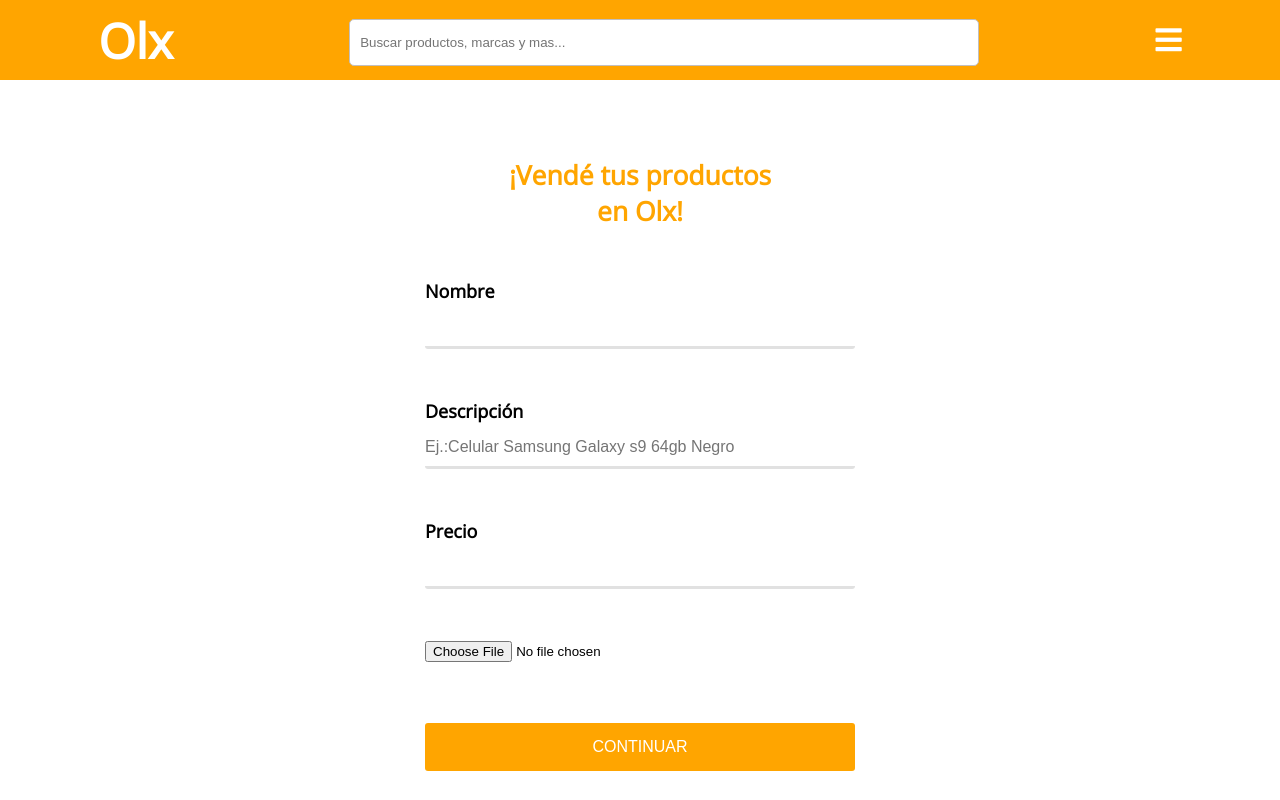
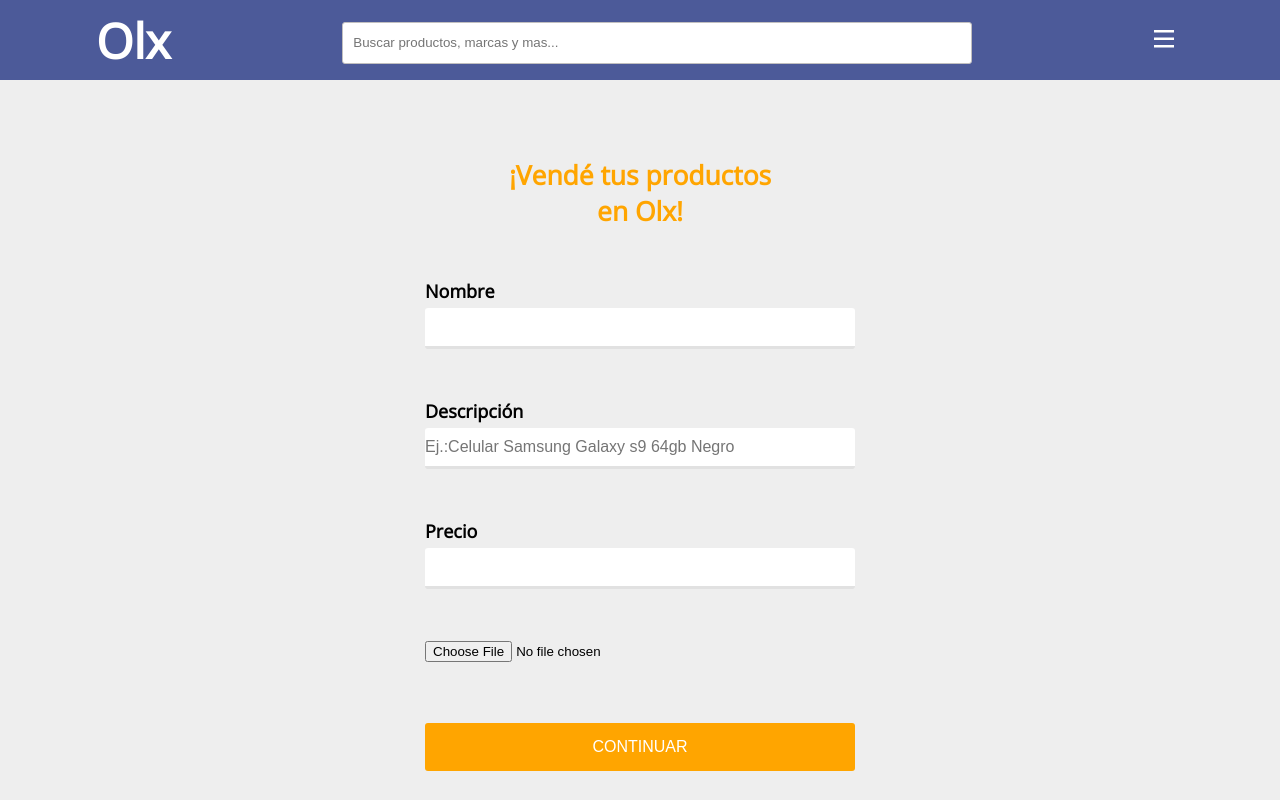
Before and after one commit to misael-github/e-commerce, a React (Create React App) app: page /sell in a window 1280 px wide. Shown: the top 800 px of the page. Built offline with nearby package versions, Linux system fonts and the light colour scheme; no server answers.

Commit message:
cambio de iconos por react-icons, cambio de estilos del menú, del background y header

```diff
--- a/src/generalComponents/components/Header.jsx
+++ b/src/generalComponents/components/Header.jsx
@@ -6,6 +6,8 @@
 import { useState } from "react";
 import { useSelector } from "react-redux";
 import db from "../../db";
+import  {GoGrabber}  from "react-icons/go";
+import { GoX } from "react-icons/go";
 
 
 const Header = () => {
@@ -16,7 +18,9 @@
     console.log(user)
     db.auth().signOut()
   }
-
+const saludar = () => {
+  console.log("hola")
+}
   return (
     <header className="container-header">
       <nav className="nav-header">
@@ -34,16 +38,23 @@
         />
         {/* Si menu es true le pone display none sino flex ycada vez que hacen click seteo el valor de menu y
         asi hago que se vea o no cada icono */}
-        <i
-          className="fas fa-bars icon-burger"
+          <GoGrabber className="icon-bars"  style={{ display: menu ? "none" : "flex" }}
+          onClick={() => setMenu(true)}/>
+
+          {/* style recibe un onjeto con los styles */}
+          <GoX className="icon-cross"  style={{ display: menu ? "flex" : "none" }}
+          onClick={() => setMenu(false)}/>
+        {/* <i
+          className=""
           style={{ display: menu ? "none" : "flex" }}
           onClick={() => setMenu(true)}
-        ></i>
-        <i
+        ></i> */}
+        {/* <i
           className="fas fa-times icon-cruz"
           style={{ display: menu ? "flex" : "none" }}// style recibe un onjeto con los styles
           onClick={() => setMenu(false)}
-        ></i>
+        ></i> */}
+
         {/* Si el menu esta es true el left es 0 sino -100% */}
         <ul className=" ul" style={{ left: menu ? "0" : "-100%" }}>
 
--- a/src/generalComponents/styles/cards.css
+++ b/src/generalComponents/styles/cards.css
@@ -100,8 +100,8 @@
     margin: auto;
 }
 .section-products__title{
-    margin: 50px 0 20px 30px;
-    font-size: 30px;
+    margin: 50px 0 20px 20px;
+    font-size: 22px;
 }
 
 .ubication{
--- a/src/generalComponents/styles/footer.css
+++ b/src/generalComponents/styles/footer.css
@@ -7,7 +7,7 @@
   justify-content: space-around;
   align-items: center;
   padding: 12px 0;
-  background-color: #002f34;
+  background-color: #3E497A;
   color: #fff;
   margin-top: 50px;
 }
--- a/src/generalComponents/styles/header.css
+++ b/src/generalComponents/styles/header.css
@@ -7,10 +7,10 @@
   align-items: center;
   padding: 0 10px;
   height: 80px;
-  background-color: orange;
+  background-color: #4c5a99;
 }
 .logo {
-  font-size: 22px;
+  font-size: 20px;
   font-weight: 600;
   color: #fff;
   cursor: pointer;
@@ -29,37 +29,46 @@
   flex-direction: column;
   justify-content: space-evenly;
   align-items: center;
-  width: 100%;
-  height: 50vh;
-  background-color: #2e3e50;
+  width: 75%;
+  height: 100vh;
+  background-color: #21325E;
   top: -16px;
   left: -100%;
   transition: ease-in 0.5s;
   list-style: none;
-
+  z-index: 4;
 }
 .list_items {
 }
 
-.icon-burger {
+.icon-bars{
+  color: #fff;
+  font-size: 40px;
+}
+.icon-cross{
+  color:#fff;
+  font-size: 30px;
+  z-index: 5;
+}
+/* .icon-burger {
   color: #fff;
   cursor: pointer;
   font-size: 30px;
-}
-.icon-cruz {
+} */
+/* .icon-cruz {
   display: none;
-  z-index: 1;
+  z-index: 10;
   font-size: 30px;
   color: #fff;
-  transition: 2s ease-in;
-}
+ transition: 2s ease-in;
+} */
 .input-search {
   /* display: block; */
   width: 70%;
   padding: 10px;
-  border-radius: 5px;
+  border-radius: 16px;
   border: solid rgb(193 191 191) 0.5px;
-  height: 38px;
+  height: 36px;
   margin-top: 5px;
   box-sizing: border-box;
 }
@@ -81,8 +90,9 @@
     /* justify-content: space-between; */
   }
   .input-search {
-    height: 47px;
+    height: 42px;
     width: 50%;
+    border-radius: 3px;
   }
   .logo {
     font-size: 32px;
--- a/src/index.css
+++ b/src/index.css
@@ -5,7 +5,7 @@
   padding: 0;
   box-sizing: border-box;
   font-family: 'Open Sans', sans-serif;
-
+  background-color: #EEEEEE;
 }
 
 /* code {
--- a/src/pages/home/Home.jsx
+++ b/src/pages/home/Home.jsx
@@ -1,7 +1,4 @@
-import Banner from "../../generalComponents/components/Banner";
 import Header from "../../generalComponents/components/Header";
-import Card from "../../generalComponents/components/Cards";
-import Nav from "../../generalComponents/components/Nav";
 import "./home.css";
 import { useSelector } from "react-redux";
 import SectionPoducts from "../../generalComponents/components/SectionProducts";
@@ -21,38 +18,39 @@
   return (
     <div className="container-HomePage">
       <Header></Header>
-      <Nav category="Vehiculos"></Nav>
+      {/* <Nav category="Vehiculos"></Nav> */}
       <main className="main-container__slideShow">
         <Titulo>Productos destacados</Titulo>
-        <SlideShow controls = {true} autoplay= {true} velocidad = {3000} interval={3000}>
+        <SlideShow controls = {true} autoplay= {true} velocidad = {2000} interval={2000}>
             <Slide>
               <a href="https://www.google.com"></a>
               <img src={img1} alt="" />
-              <TextoSlide>
+              {/* <TextoSlide>
                 <p>15% de descuento en productos Apple</p>
-              </TextoSlide>
+              </TextoSlide> */}
             </Slide>
             <Slide>
               <a href="https://www.google.com"></a>
               <img src={img2} alt="" />
-              <TextoSlide>
+              {/* <TextoSlide>
                 <p>15% de descuento en productos Apple</p>
-              </TextoSlide>
+              </TextoSlide> */}
             </Slide>
             <Slide>
               <a href="https://www.google.com"></a>
               <img src={img3} alt="" />
-              <TextoSlide>
+              {/* <TextoSlide>
                 <p>15% de descuento en productos Apple</p>
-              </TextoSlide>
+              </TextoSlide> */}
             </Slide>
             <Slide>
               <a href="https://www.google.com"></a>
               <img src={img4} alt="" />
-              <TextoSlide>
+              {/* <TextoSlide>
                 <p>15% de descuento en productos Apple</p>
-              </TextoSlide>
+              </TextoSlide> */}
             </Slide>
+
         </SlideShow>
       </main>
 
@@ -67,6 +65,7 @@
   font-weight: 700;
   text-transform: uppercase;
   margin-bottom: 10px;
+  padding-left:15px;
 `;
 
 export default HomePage;
--- a/src/pages/home/home.css
+++ b/src/pages/home/home.css
@@ -7,8 +7,8 @@
 } */
 .main-container__slideShow{
     font-family: 'Poppins', sans-serif;
-    background-color: #ede9e7;
-    max-width: 1000px;
+    background-color: #EDEA0B;
+    max-width: 1384px;
     margin: 50px auto;
     overflow: hidden;
     /* height: 434px; */
```
